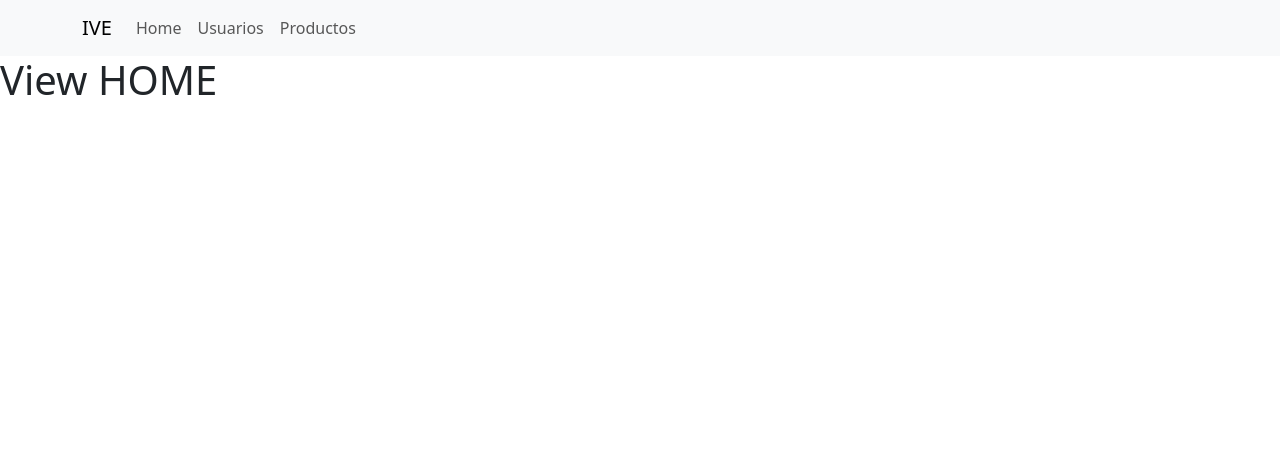
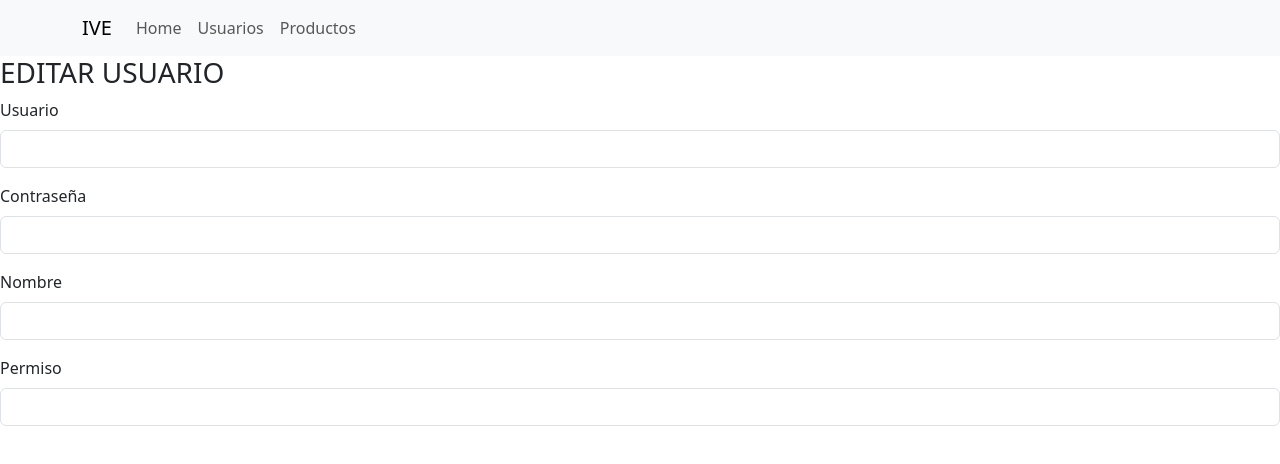
Before and after one commit to xTurbito/IVEREACT, a React (Create React App) app in the folder ive/: page /edit/1 in a window 1280 px wide. Before the commit this address led to /. Shown: the top 464 px of the page. Built offline with nearby package versions, Linux system fonts and the light colour scheme; no server answers.

Commit message:
Se agrego avances de Editar el usuario

```diff
--- a/ive/src/App.js
+++ b/ive/src/App.js
@@ -1,6 +1,7 @@
 import { BrowserRouter, Routes, Route, Navigate } from "react-router-dom";
 import Home from "./components/Home";
-import Users from "./components/Users";
+import ComShowUsersUsers from "./components/Users/ShowUsers";
+import CompEditUser from "./components/Users/EditUsers";
 import NavBarIVE from "./layouts/navbar";
 import Products from "./components/Products";
 
@@ -11,7 +12,8 @@ function App() {
         <NavBarIVE />
         <Routes>
           <Route path="/" element={<Home />} />
-          <Route path="users" element={<Users />} />
+          <Route path="users" element={<ComShowUsersUsers/>} />
+          <Route path="/edit/:idUsuario" element={<CompEditUser/>} />
           <Route path="products" element={<Products />} />
           <Route path="*" element={<Navigate replace to="/" />} />
         </Routes>
--- /dev/null
+++ b/ive/src/components/Users/EditUsers.js
@@ -0,0 +1,94 @@
+import axios from "axios";
+import { useEffect, useState } from "react";
+import { useNavigate,useParams } from "react-router-dom";
+
+const URI = 'http://localhost:8000/usuarios/';
+
+const CompEditUser = () => {
+    const [usuario, setUsuario] = useState('');
+    const [password,setPassword] = useState('');
+    const [nombre, setNombre] = useState('');
+    const [tipo_usuclave, setTipo] = useState('');
+    const [lactivo, setActivo] = useState('');
+    const navigate = useNavigate();
+    const {idusuario} = useParams();
+
+    const update = async(e) => {
+        e.preventDefault();
+        try {
+            await axios.put(URI + idusuario,{
+                usuario: usuario,
+                password: password,
+                nombre: nombre,
+                tipo_usuclave: tipo_usuclave,
+                lactivo: lactivo
+            });
+            navigate('/');
+        } catch (error) {
+            console.error("Error updating blog:", error);
+        }
+    };
+
+    useEffect(() => {
+        getUserId();
+    },[idusuario]);
+
+   const getUserId = async () => {
+    try {
+        const res = await axios.get(URI + idusuario);
+        setUsuario(res.data.usuario);
+        setPassword(res.data.password);
+        setNombre(res.data.nombre);
+        setTipo(res.data.tipo_usuclave);
+        setActivo(res.data.lactivo);
+    } catch (error) {
+        console.error("Error fetching blog by ID:", error);
+    }
+   };
+
+   return(
+        <div>
+            <h3>EDITAR USUARIO</h3>
+            <form onSubmit={update}>
+                <div className="mb-3">
+                    <label className="form-label">Usuario</label>
+                    <input
+                    value={usuario}
+                    onChange={(e) => setUsuario(e.target.value)}
+                    type="text"
+                    className="form-control"
+                    />
+                </div>
+                <div className="mb-3">
+                    <label className="form-label">Contraseña</label>
+                    <input
+                    value={password}
+                    onChange={(e) => setUsuario(e.target.value)}
+                    type="text"
+                    className="form-control"
+                    />
+                </div>
+                <div className="mb-3">
+                    <label className="form-label">Nombre</label>
+                    <input
+                    value={nombre}
+                    onChange={(e) => setUsuario(e.target.value)}
+                    type="text"
+                    className="form-control"
+                    />
+                </div>
+                <div className="mb-3">
+                    <label className="form-label">Permiso</label>
+                    <input
+                    value={tipo_usuclave}
+                    onChange={(e) => setUsuario(e.target.value)}
+                    type="text"
+                    className="form-control"
+                    />
+                </div>
+            </form>
+        </div>
+   );
+}
+
+export default CompEditUser;
--- a/ive/src/components/Users.js
+++ b/ive/src/components/Users/ShowUsers.js
@@ -4,7 +4,7 @@ import {Link} from 'react-router-dom';
 
 const URI = 'http://localhost:8000/usuarios/';
 
-const Users = () => {
+const ComShowUsers = () => {
   const [users, setUsers] = useState([]);
 
   useEffect(() =>{
@@ -55,4 +55,4 @@ const Users = () => {
   );
 }
 
-export default Users;
+export default ComShowUsers;
```
